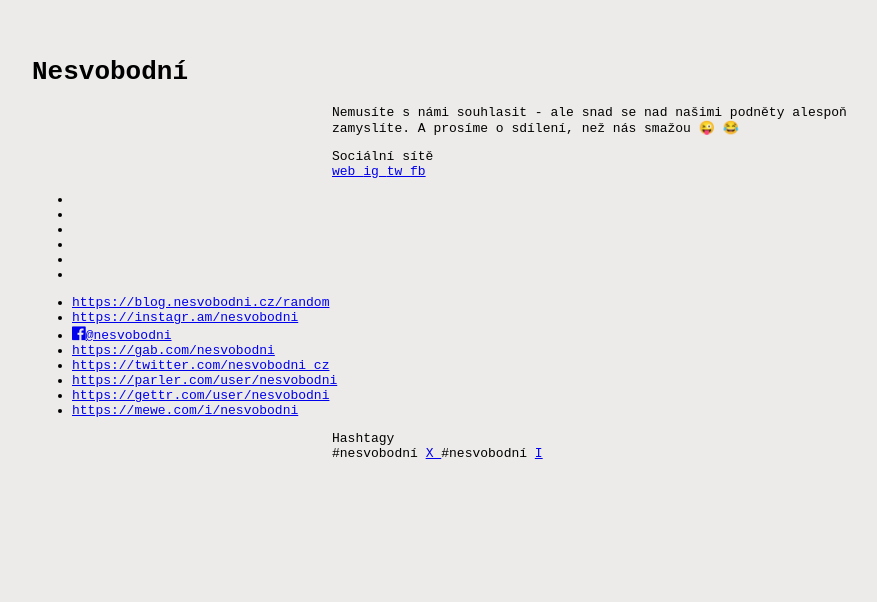
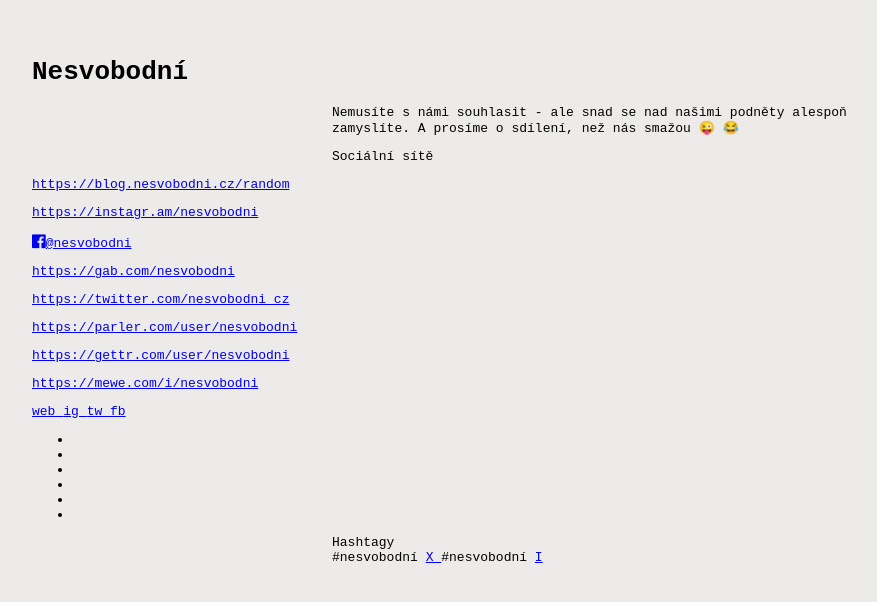
Before and after one commit to nesvobodni/nesvobodni.github.io, a website with bundled scripts: page index.html in a window 1280 px wide. Shown: the whole page, without its empty margins (8-885 px from the left). Built offline with nearby package versions, Linux system fonts and the light colour scheme.

Commit message:
Update index.html

```diff
--- a/index.html
+++ b/index.html
@@ -102,7 +102,19 @@
     <div class="content"><p>Nemusíte s námi souhlasit - ale snad se nad našimi podněty alespoň zamyslíte. A prosíme o sdílení, než nás smažou 😜 😂</p>    </div>
 
 
-    <div class="content">Sociální sítě<br>
+    <div class="content">Sociální sítě<br></div>
+    <div>
+            <p><a href="https://blog.nesvobodni.cz/random" target="_blank">https://blog.nesvobodni.cz/random</a></p>
+            <p><a href="https://instagr.am/nesvobodni" target="_blank">https://instagr.am/nesvobodni</a></p>
+            <p><a href="https://fb.com/nesvobodni" target="_blank">
+              <i class="fa fa-facebook-official"></i>@nesvobodni</a></p>
+            <p><a href="https://gab.com/nesvobodni" target="_blank">https://gab.com/nesvobodni</a></p>
+            <p><a href="https://twitter.com/nesvobodni_cz" target="_blank">https://twitter.com/nesvobodni_cz</a></p>
+            <p><a href="https://parler.com/user/nesvobodni" target="_blank">https://parler.com/user/nesvobodni</a></p>
+            <p><a href="https://gettr.com/user/nesvobodni" target="_blank">https://gettr.com/user/nesvobodni</a></p>
+            <p><a href="https://mewe.com/i/nesvobodni" target="_blank">https://mewe.com/i/nesvobodni</a></p>
+    </div>
+
         <a href="https://nesvobodni.cz"> web </a>
         <a href="https://instagr.am/nesvobodni"> ig </a>
         <a href="https://twitter.com/nesvobodni_cz"> tw </a>
@@ -119,20 +131,6 @@
      </ul>
     </div>
 
-     <div>
-      <ul>
-            <li><a href="https://blog.nesvobodni.cz/random" target="_blank">https://blog.nesvobodni.cz/random</a></li>
-            <li><a href="https://instagr.am/nesvobodni" target="_blank">https://instagr.am/nesvobodni</a></li>
-            <li><a href="https://fb.com/nesvobodni" target="_blank">
-              <i class="fa fa-facebook-official"></i>@nesvobodni</a></li>
-            <li><a href="https://gab.com/nesvobodni" target="_blank">https://gab.com/nesvobodni</a></li>
-            <li><a href="https://twitter.com/nesvobodni_cz" target="_blank">https://twitter.com/nesvobodni_cz</a></li>
-            <li><a href="https://parler.com/user/nesvobodni" target="_blank">https://parler.com/user/nesvobodni</a></li>
-            <li><a href="https://gettr.com/user/nesvobodni" target="_blank">https://gettr.com/user/nesvobodni</a></li>
-            <li><a href="https://mewe.com/i/nesvobodni" target="_blank">https://mewe.com/i/nesvobodni</a></li>
-     </ul>
-    </div>
-
 
     </div>
     <div class="content">Hashtagy<br>
```
